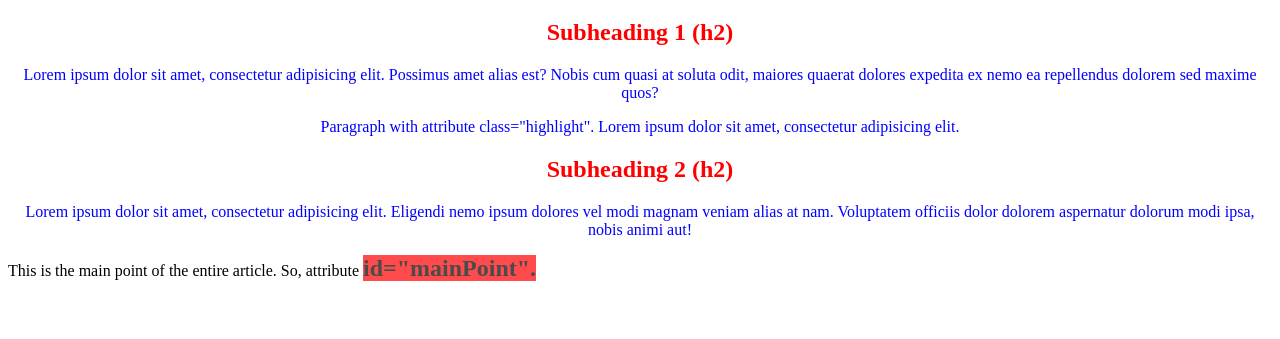
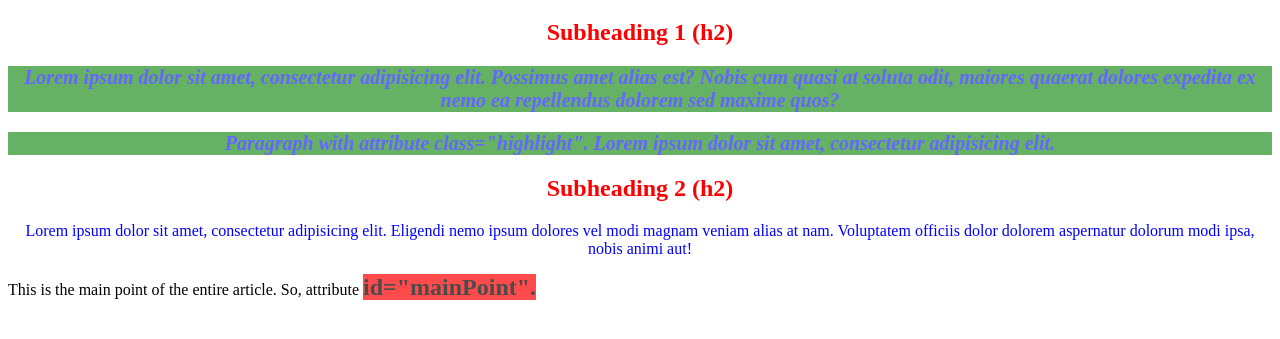
Before and after one commit to Aer2967/2QPortfolioLiTumbaga, a plain HTML site: page public/Q21NGLithiumTumbaga.html in a window 1280 px wide. Shown: the part 61-400 px from the top of the page. Drawn offline with Linux system fonts and the light colour scheme.

Commit message:
1st NG Submission

```diff
--- a/public/Q21NGLithiumTumbaga.html
+++ b/public/Q21NGLithiumTumbaga.html
@@ -10,7 +10,7 @@
         }
 
         /* all with class="highlight" */
-        class {
+        .highlight {
          font-size: 20px;
          font-weight: bold;
          font-style: italic;
```
